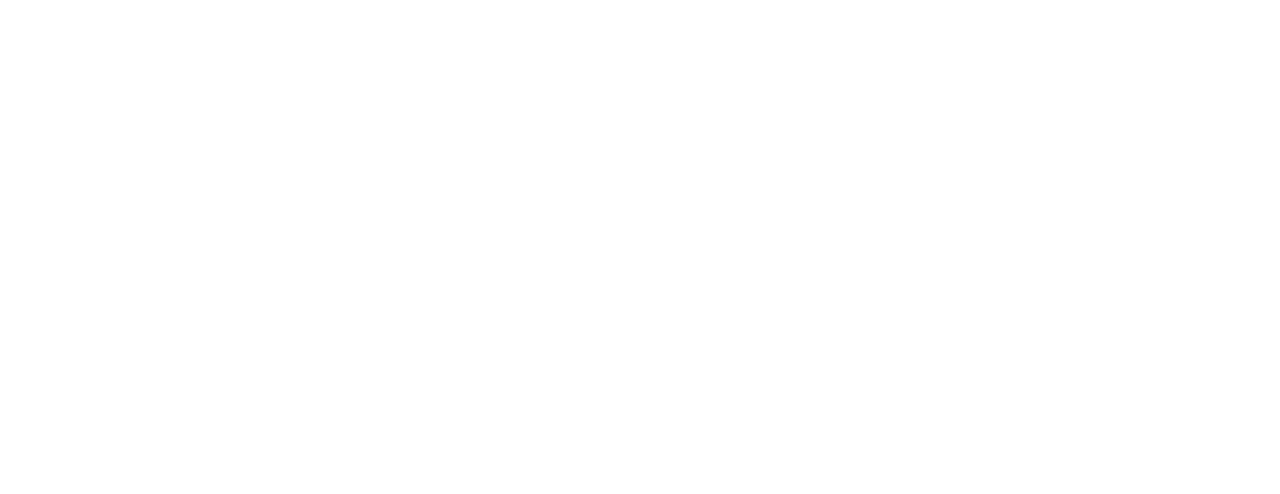
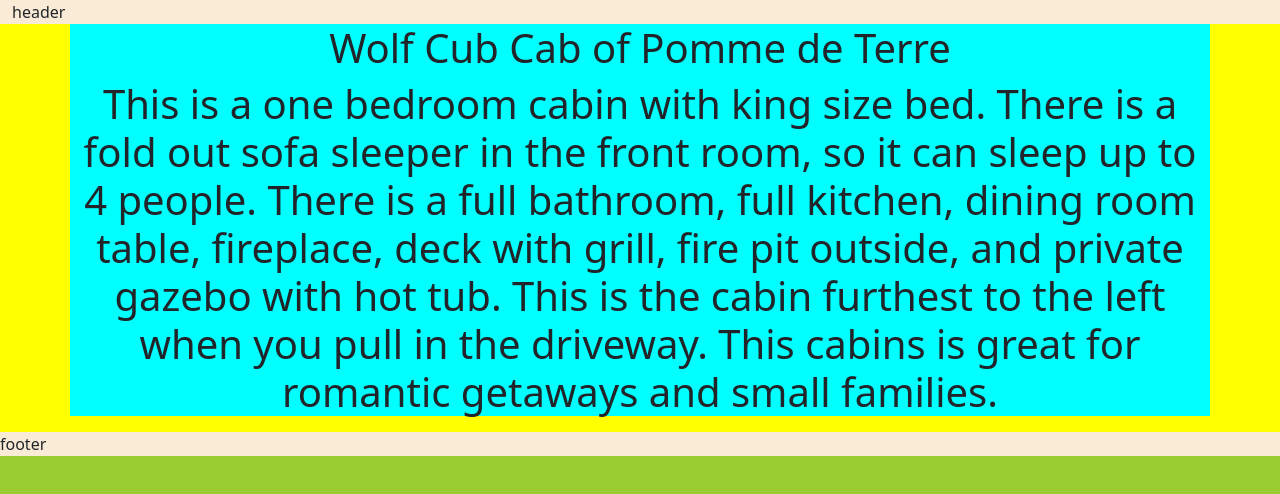
Before and after one commit to mccullyt/bootstrap-bandb-, a plain HTML site: page index.html in a window 1280 px wide. Drawn offline with nearby package versions, Linux system fonts and the light colour scheme.

Commit message:
Working on figureing out bootstrap

```diff
--- a/index.html
+++ b/index.html
@@ -5,9 +5,15 @@
     <meta name="viewport" content="width=device-width, initial-scale=1.0">
     <link href="https://cdn.jsdelivr.net/npm/bootstrap@5.3.3/dist/css/bootstrap.min.css" rel="stylesheet" integrity="sha384-QWTKZyjpPEjISv5WaRU9OFeRpok6YctnYmDr5pNlyT2bRjXh0JMhjY6hW+ALEwIH" crossorigin="anonymous">
     <script src="https://cdn.jsdelivr.net/npm/bootstrap@5.3.3/dist/js/bootstrap.bundle.min.js" integrity="sha384-YvpcrYf0tY3lHB60NNkmXc5s9fDVZLESaAA55NDzOxhy9GkcIdslK1eN7N6jIeHz" crossorigin="anonymous"></script>
+    <link href="styles.css" rel="stylesheet">
     <title>Document</title>
 </head>
 <body>
-
+    <header class="container-fluid center">header</header>
+    <div class="container">
+        <h1 class="text-center">Wolf Cub Cab of Pomme de Terre<h1>
+        <p class="text-center">This is a one bedroom cabin with king size bed. There is a fold out sofa sleeper in the front room, so it can sleep up to 4 people. There is a full bathroom, full kitchen, dining room table, fireplace, deck with grill, fire pit outside, and private gazebo with hot tub. This is the cabin furthest to the left when you pull in the driveway. This cabins is great for romantic getaways and small families.</p>
+    </div>
+    <footer>footer</footer>
 </body>
 </html>
--- /dev/null
+++ b/styles.css
@@ -0,0 +1,7 @@
+/* #region Debug Styles */
+html{background-color: yellowgreen;}
+body{background-color:yellow}
+header{background-color: antiquewhite;}
+footer{background-color: antiquewhite;}
+.container{background-color: aqua;}
+/* #endregion */
```
Also changed, not shown: example-form.png (added), imgs/bed.jpg (added), imgs/grill.jpg (added), imgs/hot-tub.jpg (added), imgs/outdoor-seating.webp (added), 4 other files.
